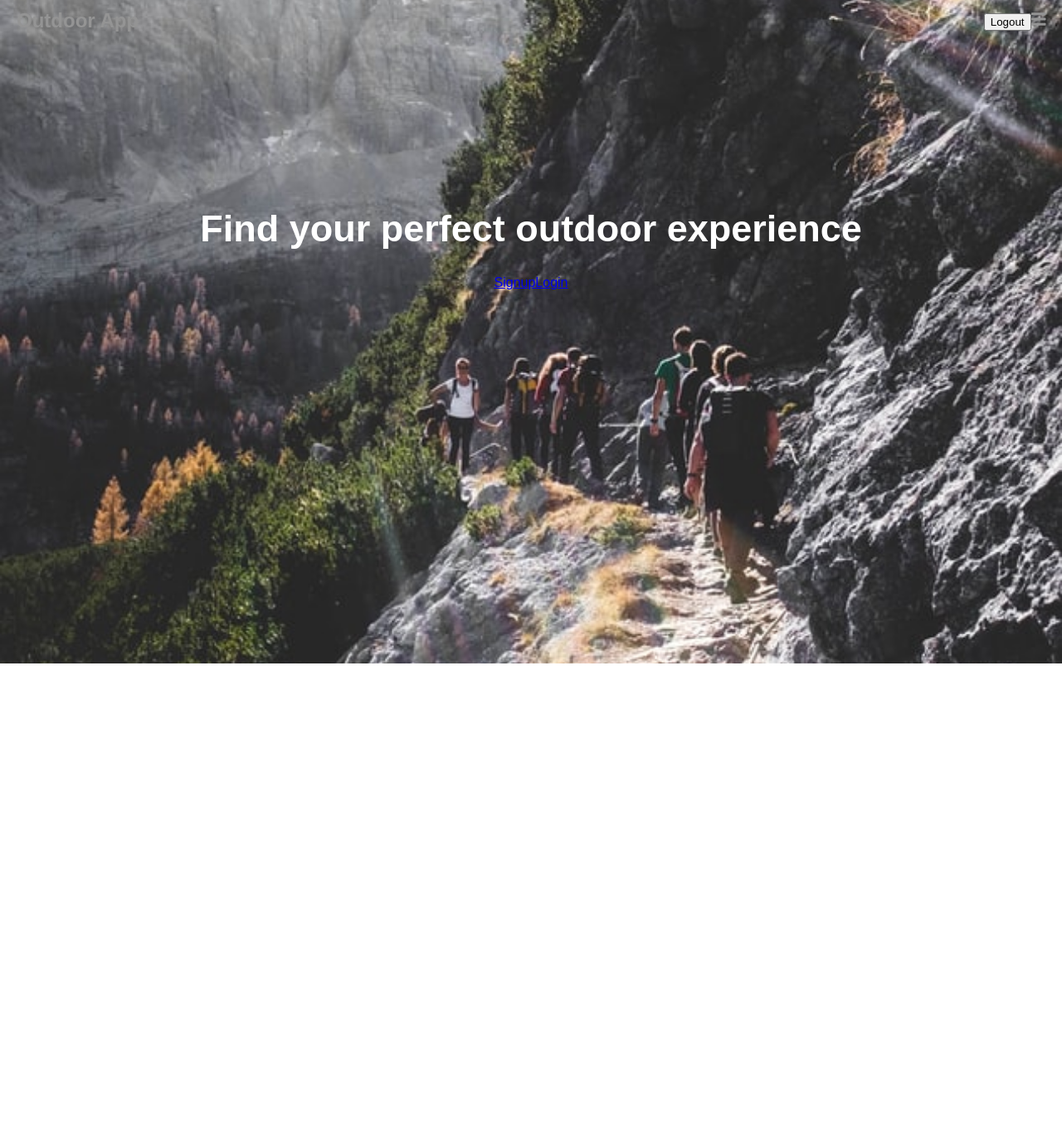
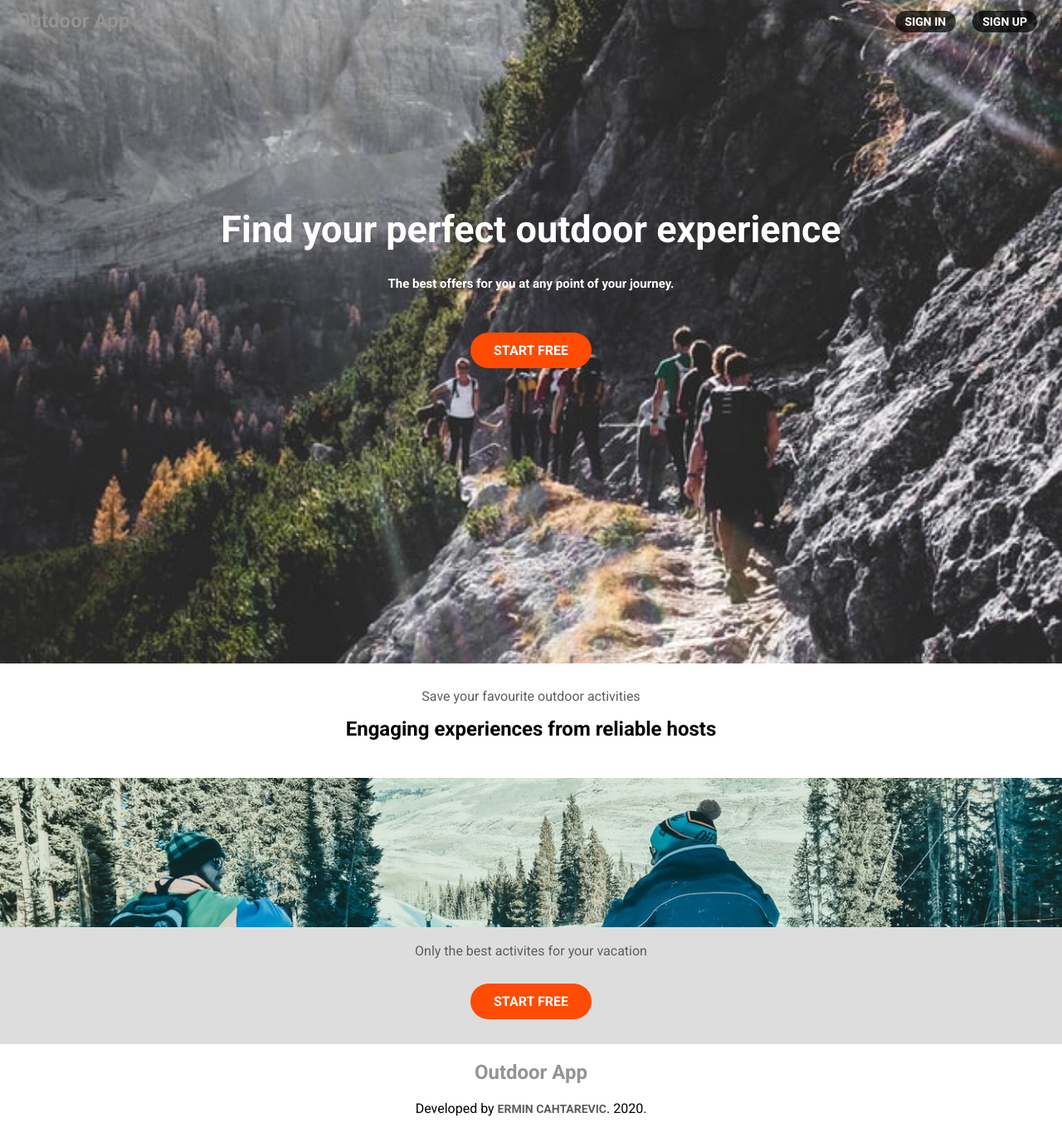
Before and after one commit to ermin-cahtarevic/outdoor-client, a React (Create React App) app: page / in a window 1280 px wide. Shown: the whole page at 83% size. Before the commit the page ends 800 px from the top, so only its background shows below. Built offline with nearby package versions, Linux system fonts and the light colour scheme.

Commit message:
Style Home page and Navbar section

```diff
--- a/src/components/Home.js
+++ b/src/components/Home.js
@@ -5,10 +5,27 @@ import '../styles/Home.css';
 
 const Home = () => (
   <div className="home-page">
-    <Navbar />
-    <h1>Find your perfect outdoor experience</h1>
-    <Link to="/signup">Signup</Link>
-    <Link to="/login">Login</Link>
+    <div className="home-top-section">
+      <Navbar />
+      <h1>Find your perfect outdoor experience</h1>
+      <h4>The best offers for you at any point of your journey.</h4>
+      <Link to="/signup" className="start-free">Start free</Link>
+    </div>
+    <div className="home-main-section">
+      <p>Save your favourite outdoor activities</p>
+      <h2>Engaging experiences from reliable hosts</h2>
+      <img src="/snowboard.jpeg" alt="snowboarders" className="home-main-section-img" />
+      <div className="home-main-section-colored">
+        <p>Only the best activites for your vacation</p>
+        <Link to="/signup" className="start-free">Start free</Link>
+      </div>
+    </div>
+    <footer>
+      <h2 className="footer-logo">Outdoor App</h2>
+      <div className="footer-text">
+        Developed by <a href="https://ermin.dev" className="footer-link">Ermin Cahtarevic</a>. 2020.
+      </div>
+    </footer>
   </div>
 );
 
--- a/src/components/Navbar.js
+++ b/src/components/Navbar.js
@@ -7,6 +7,7 @@ import { useStore } from 'react-redux';
 
 const Navbar = () => {
   const store = useStore();
+  const state = store.getState();
 
   const handleLogout = () => {
     store.dispatch({
@@ -19,6 +20,8 @@ const Navbar = () => {
       <Link to="/" className="logo">
         <h2>Outdoor App</h2>
       </Link>
+      {
+        state.auth.isAuth ? (
           <div>
             <button onClick={handleLogout}>Logout</button>
             <FontAwesomeIcon
@@ -26,6 +29,13 @@ const Navbar = () => {
               className="bars-menu"
             />
           </div>
+        ) : (
+          <div>
+            <Link to="/login" className="navbar-signin">Sign in</Link>
+            <Link to="/signup" className="navbar-signup">Sign up</Link>
+          </div>
+        )
+      }
     </div>
   );
 }
--- a/src/styles/App.css
+++ b/src/styles/App.css
@@ -1,3 +1,5 @@
+@import url('https://fonts.googleapis.com/css2?family=Roboto:wght@100;300;400;700;900&display=swap');
+
 .App {
   text-align: center;
 }
@@ -6,5 +8,5 @@ body {
   padding: 0;
   margin: 0;
   box-sizing: border-box;
-  font-family: Arial, Helvetica, sans-serif;
+  font-family: 'Roboto', sans-serif;
 }
--- a/src/styles/Home.css
+++ b/src/styles/Home.css
@@ -1,12 +1,84 @@
-.home-page {
-  background: rgb(93, 93, 93) url(/group-hiking.jpeg) 50% 50% no-repeat fixed;
+.home-top-section {
+  background: rgb(93, 93, 93) url(/group-hiking.jpeg) 50% 50% no-repeat;
   background-size: cover;
   height: 100vh;
 }
 
-.home-page h1 {
+.home-top-section h1 {
   color: white;
   margin-top: 200px;
   padding: 0 15px;
   font-size: 45px;
 }
+
+.home-top-section h4 {
+  color: white;
+  font-size: 15px;
+}
+
+.start-free {
+  display: inline-block;
+  color: white;
+  text-decoration: none;
+  text-transform: uppercase;
+  font-size: 16px;
+  font-weight: 600;
+  background-color: rgb(255, 75, 4);
+  padding: 12px 28px;
+  margin: 30px 0;
+  border-radius: 30px;
+  transition: all ease-out 0.3s;
+}
+
+.start-free:hover {
+  background-color: white;
+  color: rgb(255, 75, 4);
+}
+
+.home-main-section p {
+  font-size: 16px;
+  color: rgb(93, 93, 93);
+  margin-top: 30px;
+  padding: 0 15px;
+}
+
+.home-main-section h2 {
+  margin: 15px 0 45px;
+}
+
+.home-main-section-img {
+  width: 100%;
+  height: 180px;
+  object-fit: cover;
+}
+
+.home-main-section-colored {
+  background-color: rgb(221, 221, 221);
+  margin-top: -10px;
+  padding-top: 25px;
+}
+
+.home-main-section-colored p {
+  margin: 0;
+}
+
+.footer-logo {
+  color: rgb(148, 148, 148);
+}
+
+.footer-text {
+  margin-bottom: 25px;
+}
+
+.footer-link {
+  display: inline-block;
+  color: rgb(93, 93, 93);
+  text-decoration: none;
+  text-transform: uppercase;
+  font-size: 14px;
+  font-weight: 600;
+}
+
+.footer-link:hover {
+  color: rgb(148, 148, 148);
+}
--- a/src/styles/Listing.css
+++ b/src/styles/Listing.css
@@ -33,7 +33,6 @@
 }
 
 .listing-text-left h3 {
-  font-family: Arial, Helvetica, sans-serif;
   font-size: 18px;
   font-weight: 300;
   color: rgb(93, 93, 93);
@@ -42,14 +41,12 @@
 }
 
 .listing-text-right div {
-  font-family: Arial, Helvetica, sans-serif;
   font-weight: 600;
   font-size: 19px;
 }
 
 .listing-text-right span {
   font-size: 14px;
-  font-family: Arial, Helvetica, sans-serif;
   color: rgb(148, 148, 148);
 }
 
--- a/src/styles/Navbar.css
+++ b/src/styles/Navbar.css
@@ -9,7 +9,6 @@
 .logo {
   text-decoration: none;
   color: rgb(148, 148, 148);
-  font-family: Arial, Helvetica, sans-serif;
 }
 
 .logo:hover h2 {
@@ -20,3 +19,23 @@
   font-size: 20px;
   color: rgb(148, 148, 148);
 }
+
+.navbar-signup,
+.navbar-signin {
+  color: white;
+  text-decoration: none;
+  text-transform: uppercase;
+  font-size: 14px;
+  font-weight: 600;
+  margin: 0 10px;
+  background-color: rgba(0, 0, 0, 0.7);
+  padding: 5px 12px;
+  border-radius: 20px;
+  transition: all ease-out 0.3s;
+}
+
+.navbar-signup:hover,
+.navbar-signin:hover {
+  background-color: rgba(255, 255, 255);
+  color: black;
+}
```
Also changed, not shown: public/snowboard.jpeg (added). Lines whose indentation alone changed are shown as unchanged.
